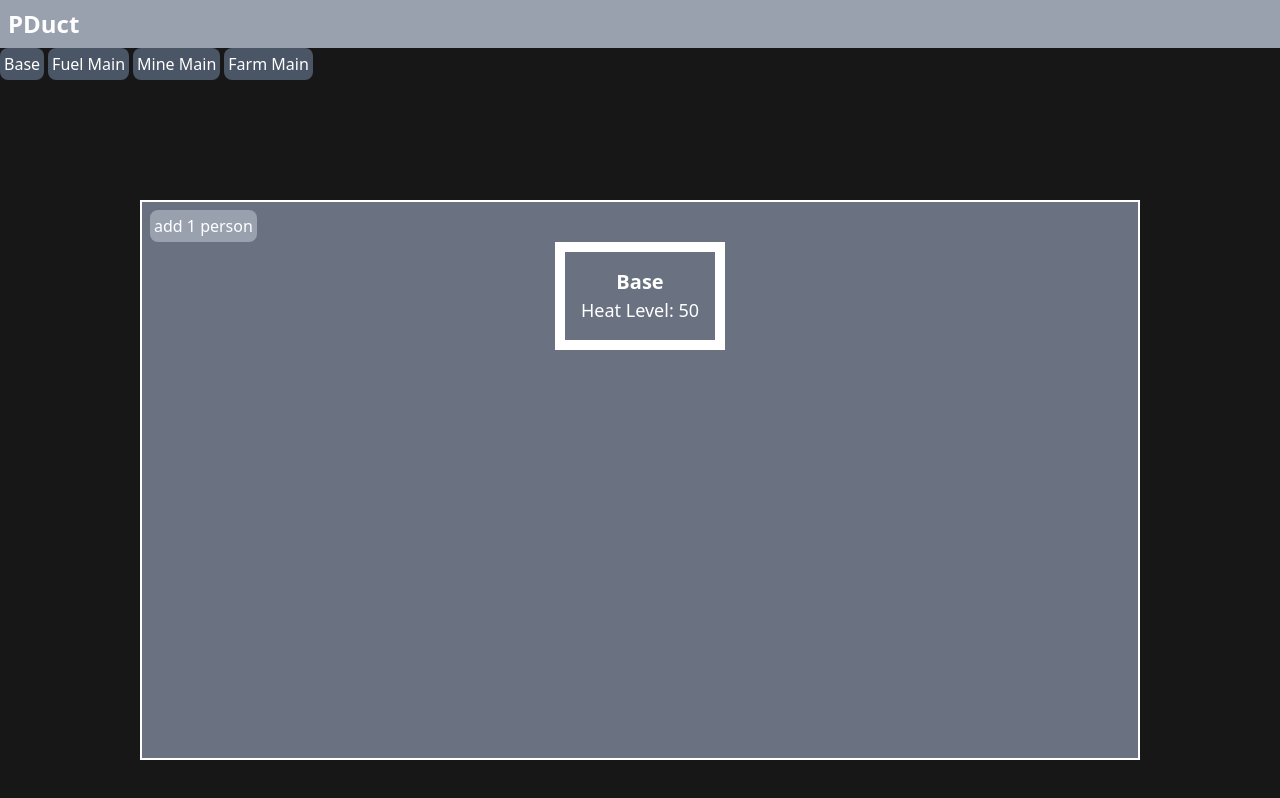
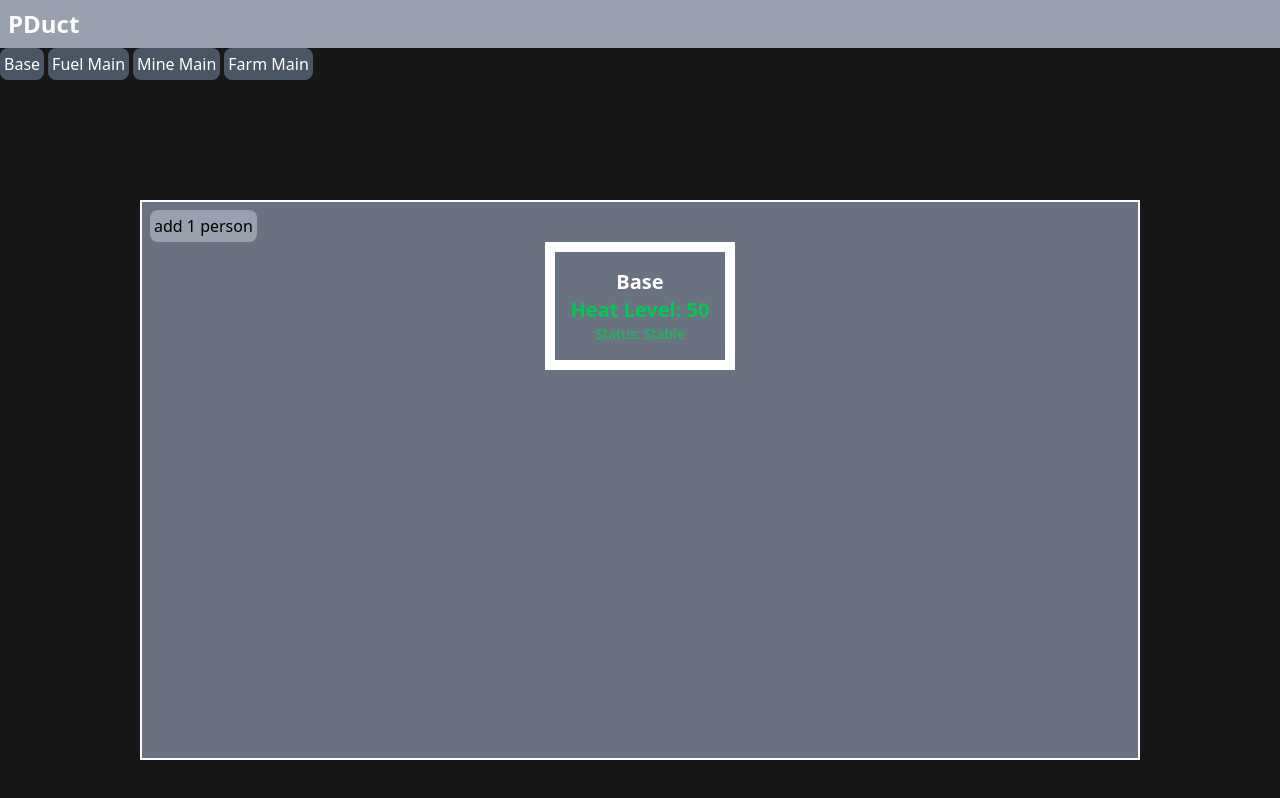
Before and after one commit to KeremVona/PDuct, a React (Vite) app in the folder client/: page /game in a window 1280 px wide. Shown: the top 798 px of the page. Built offline with nearby package versions, Linux system fonts and the light colour scheme.

Commit message:
heat level display ui improvement

```diff
--- a/client/src/App.css
+++ b/client/src/App.css
@@ -3,9 +3,3 @@
 body {
   background-color: rgb(23, 23, 23);
 }
-
-p,
-h1,
-button {
-  color: white;
-}
--- a/client/src/components/base/BaseMain.tsx
+++ b/client/src/components/base/BaseMain.tsx
@@ -19,10 +19,34 @@ const BaseMain: React.FC<BaseMainProps> = ({ heatLevel, setHeatLevel }) => {
   const boxes = Array(houseCount)
     .fill(null)
     .map((_, index) => (
-      <div className="border-white border-2 border-solid p-4 justify-center flex">
+      <div
+        key={index}
+        className="border-white border-2 border-solid p-4 justify-center flex"
+      >
         <p>House {index + 1}</p>
       </div>
     ));
+
+  const getHeatStatus = () => {
+    if (heatLevel > 34) {
+      return {
+        colorClass: "text-green-500",
+        message: "Stable",
+      };
+    }
+    if (heatLevel >= 14) {
+      return {
+        colorClass: "text-yellow-500",
+        message: "Caution",
+      };
+    }
+    return {
+      colorClass: "text-red-500 animate-pulse",
+      message: "CRITICAL",
+    };
+  };
+
+  const status = getHeatStatus();
 
   const handleHouseAdd = () => {
     if (heatLevel === MIN_HEAT) {
@@ -43,8 +67,16 @@ const BaseMain: React.FC<BaseMainProps> = ({ heatLevel, setHeatLevel }) => {
       </button>
       <div className="items-center justify-center flex mb-10">
         <div className="border-white border-10 border-solid p-4 text-center ">
-          <p className="text-xl font-bold">Base</p>
-          <p className="text-lg">Heat Level: {heatLevel}</p>
+          <p className="text-white text-xl font-bold">Base</p>
+          <p
+            className={`text-xl font-bold transition duration-300 ${status.colorClass}`}
+          >
+            Heat Level: {heatLevel}
+          </p>
+
+          <p className={`text-sm ${status.colorClass}`}>
+            Status: {status.message}
+          </p>
         </div>
       </div>
       <div className="items-center justify-center grid grid-cols-4 gap-2">
--- a/client/src/pages/Game.tsx
+++ b/client/src/pages/Game.tsx
@@ -60,23 +60,29 @@ const Game = () => {
   };
   return (
     <div>
-      <h1 className="text-2xl font-bold p-2 bg-gray-400">PDuct</h1>
-      <button className="bg-gray-600 p-1 mr-1 rounded-lg" onClick={closeModal}>
+      <h1 className="text-white text-2xl font-bold p-2 bg-gray-400">PDuct</h1>
+      <button
+        className="text-white bg-gray-600 p-1 mr-1 rounded-lg"
+        onClick={closeModal}
+      >
         Base
       </button>
       <button
-        className="bg-gray-600 p-1 mr-1 rounded-lg"
+        className="text-white bg-gray-600 p-1 mr-1 rounded-lg"
         onClick={openFuelMainModal}
       >
         Fuel Main
       </button>
       <button
-        className="bg-gray-600 p-1 mr-1 rounded-lg"
+        className="text-white bg-gray-600 p-1 mr-1 rounded-lg"
         onClick={openMineModal}
       >
         Mine Main
       </button>
-      <button className="bg-gray-600 p-1 rounded-lg" onClick={openFarmModal}>
+      <button
+        className="text-white bg-gray-600 p-1 rounded-lg"
+        onClick={openFarmModal}
+      >
         Farm Main
       </button>
 
```
